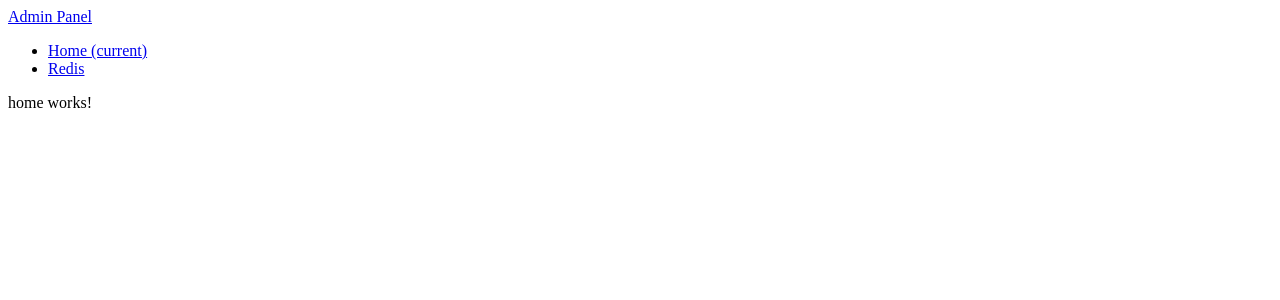
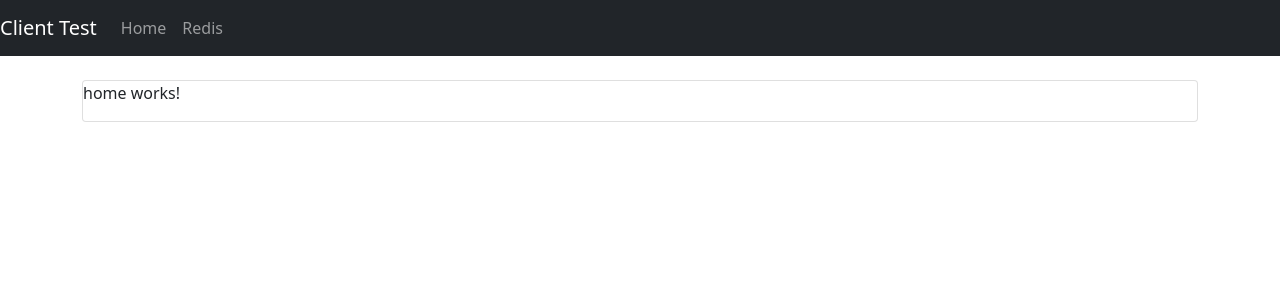
Before and after one commit to andrea-rossi-univpm/programmazione-avanzata, an Angular app in the folder client/Client/: page / in a window 1280 px wide. Shown: the top 300 px of the page. Built offline with nearby package versions, Linux system fonts and the light colour scheme.

Commit message:
navbar + ngBootstrap

```diff
--- a/client/Client/package.json
+++ b/client/Client/package.json
@@ -15,9 +15,13 @@
     "@angular/compiler": "~13.3.0",
     "@angular/core": "~13.3.0",
     "@angular/forms": "~13.3.0",
+    "@angular/localize": "~13.3.0",
     "@angular/platform-browser": "~13.3.0",
     "@angular/platform-browser-dynamic": "~13.3.0",
     "@angular/router": "~13.3.0",
+    "@ng-bootstrap/ng-bootstrap": "^12.1.2",
+    "@popperjs/core": "^2.10.2",
+    "bootstrap": "^5.1.3",
     "ng-bootstrap": "^1.6.3",
     "rxjs": "~7.5.0",
     "tslib": "^2.3.0",
--- a/client/Client/src/app/app.component.html
+++ b/client/Client/src/app/app.component.html
@@ -1,11 +1,13 @@
-<div class="container">
-  <nav class="navbar navbar-expand-lg navbar-dark bg-primary">
-    <a class="navbar-brand" href="#">Admin Panel</a>
-
-    <div class="collapse navbar-collapse" id="navbarSupportedContent">
+<div class="main">
+  <nav class="navbar navbar-expand-md navbar-dark bg-dark fixed-top">
+    <a class="navbar-brand">Client Test</a>
+    <button class="navbar-toggler hidden-sm-up" type="button" (click)="isNavbarCollapsed = !isNavbarCollapsed" data-target="#navbarsDefault" aria-controls="navbarsDefault" aria-expanded="false" aria-label="Toggle navigation">
+      <span class="navbar-toggler-icon"></span>
+    </button>
+    <div [ngbCollapse]="isNavbarCollapsed" class="collapse navbar-collapse" id="navbarsDefault">
       <ul class="navbar-nav mr-auto">
         <li class="nav-item active">
-          <a class="nav-link" href="#home" routerLink="/">Home <span class="sr-only">(current)</span></a>
+          <a class="nav-link" href="#home" routerLink="/">Home</a>
         </li>
         <li class="nav-item">
           <a class="nav-link" href="#user" routerLink="/redismanagement">Redis</a>
@@ -13,8 +15,8 @@
       </ul>
     </div>
   </nav>
+  <div class="container w-100">
+    <router-outlet></router-outlet>
+  </div>
+
 </div>
-
-<div class="container">
-    <router-outlet></router-outlet>
-</div>
--- a/client/Client/src/app/app.component.scss
+++ b/client/Client/src/app/app.component.scss
@@ -0,0 +1,13 @@
+.main {
+  display: flex;
+  flex-direction: column;
+  align-items: center;
+}
+
+nav.nav {
+  height: 80px;
+}
+
+.container {
+  margin-top: 80px;
+}
--- a/client/Client/src/app/app.component.ts
+++ b/client/Client/src/app/app.component.ts
@@ -7,4 +7,5 @@ import { Component } from '@angular/core';
 })
 export class AppComponent {
   title = 'Client';
+  isNavbarCollapsed = true;
 }
--- a/client/Client/src/app/app.module.ts
+++ b/client/Client/src/app/app.module.ts
@@ -6,6 +6,7 @@ import { AppComponent } from './app.component';
 import { HomeComponent } from './home/home.component';
 import { RedisManagementComponent } from './redis-management/redis-management.component';
 import { NotFoundComponent } from './not-found/not-found.component';
+import { NgbModule } from '@ng-bootstrap/ng-bootstrap';
 
 @NgModule({
   declarations: [
@@ -16,7 +17,8 @@ import { NotFoundComponent } from './not-found/not-found.component';
   ],
   imports: [
     BrowserModule,
-    AppRoutingModule
+    AppRoutingModule,
+    NgbModule
   ],
   providers: [],
   bootstrap: [AppComponent]
--- a/client/Client/src/app/home/home.component.html
+++ b/client/Client/src/app/home/home.component.html
@@ -1 +1,4 @@
-<p>home works!</p>
+<div class="card">
+  <p>home works!</p>
+
+</div>
--- a/client/Client/src/polyfills.ts
+++ b/client/Client/src/polyfills.ts
@@ -1,3 +1,7 @@
+/***************************************************************************************************
+ * Load `$localize` onto the global scope - used if i18n tags appear in Angular templates.
+ */
+import '@angular/localize/init';
 /**
  * This file includes polyfills needed by Angular and is loaded before the app.
  * You can add your own extra polyfills to this file.
--- a/client/Client/src/styles.scss
+++ b/client/Client/src/styles.scss
@@ -1 +1,4 @@
 /* You can add global styles to this file, and also import other style files */
+
+/* Importing Bootstrap SCSS file. */
+@import '~bootstrap/scss/bootstrap';
```
Also changed, not shown: 1 other file (tests, documents, lock files or other folders).
